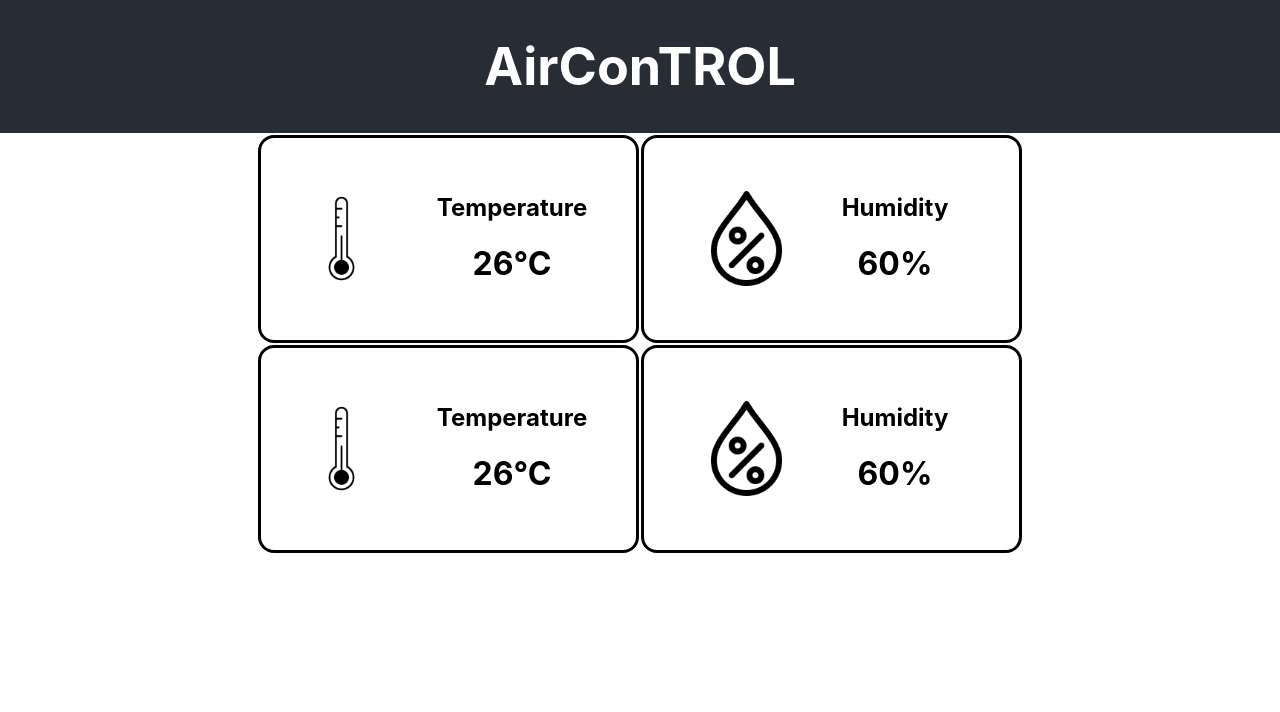
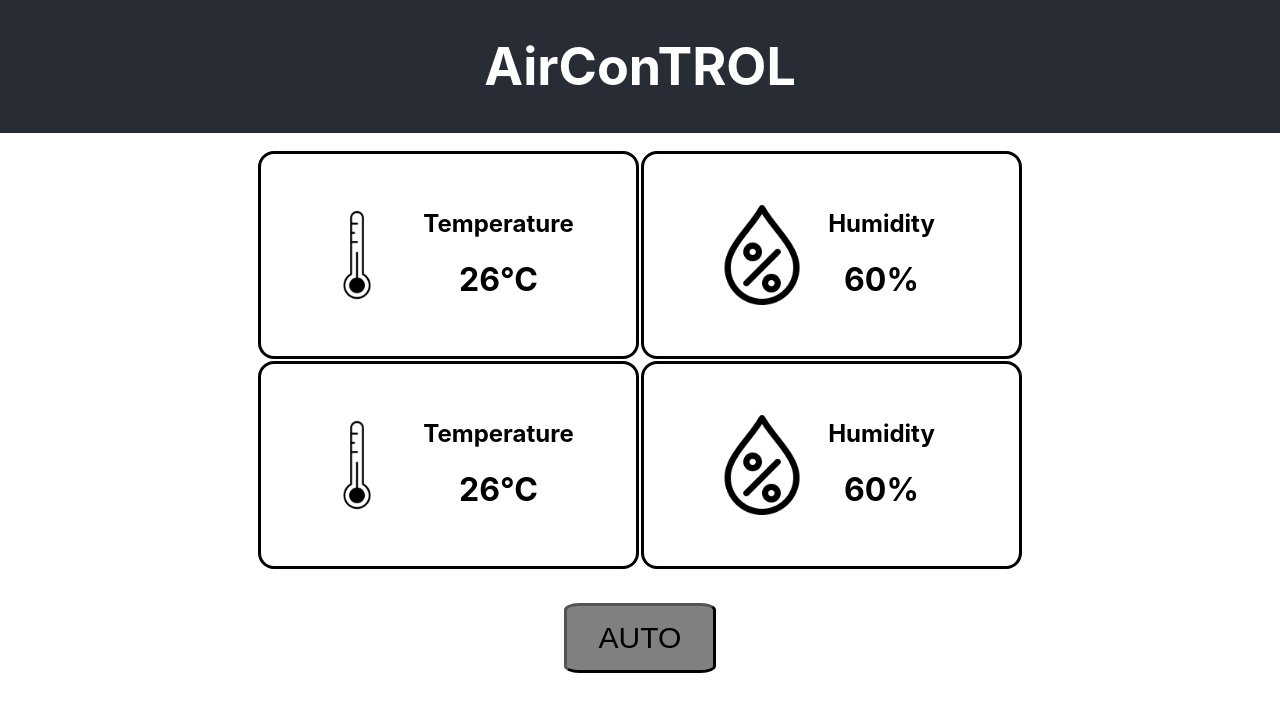
Before and after one commit to KawinM23/EmbeddedLabProjectWebsite, a React (Create React App) app: page / in a window 1280 px wide. Shown: the top 712 px of the page. Built offline with nearby package versions, Linux system fonts and the light colour scheme.

Commit message:
Add Auto Button

```diff
--- a/src/App.css
+++ b/src/App.css
@@ -14,8 +14,7 @@
 
 .Display-table {
   width: 60%;
-  margin-left: auto;
-  margin-right: auto;
+  margin: 1rem auto 2rem auto;
 }
 
 .Display-table-td {
@@ -23,6 +22,12 @@
 
   border-style: solid;
   border-radius: 1rem;
+  box-sizing: border-box;
+}
+
+.Display-line {
+  display: flex;
+  justify-content: center;
 }
 
 .Display-box {
@@ -33,21 +38,35 @@
   margin: auto;
 
   align-items: center;
-
-
+  min-width: fit-content;
 }
 
 .Display-text {
-  margin: auto 2rem auto 2rem;
+  margin: auto 1rem auto 1rem;
 }
 
 .Display-icon {
   display: block;
   max-width:230px;
-  max-height:95px;
+  max-height:100px;
   width: auto;
   height: auto;
+}
 
-  margin-left: 1rem;
-  margin-right: 1rem;
+.Auto-button{
+  font-size: 30px;
+
+  padding: 15px 32px;
+  border-radius: 10%;
+  border-width: 3px;
 }
+
+.Auto-button-off{
+  background-color: grey;
+  border-color: black;
+}
+
+.Auto-button-on{
+  background-color: #2fb8fca7;
+  border-color: #0071aaa7;
+}
--- a/src/App.tsx
+++ b/src/App.tsx
@@ -1,13 +1,28 @@
-import React from 'react';
+import React, { useState } from 'react';
 import './App.css';
 import DisplayData from './DisplayData';
+import ControlButtons from './ControlButtons';
+import { render } from '@testing-library/react';
+
 
 function App() {
+  var [autoOn, setAutoOn] = useState(false);
+
+  function autoOnClick() {
+    setAutoOn(!autoOn)
+  }
+
   return (
     <div className="App">
       <header className="App-header">
         <h1>AirConTROL</h1>
       </header>
+
+      {/* <div className="Display-line">
+        <DisplayData name="Temperature" value={26}></DisplayData>
+        <DisplayData name="Humidity" value={0.6}></DisplayData>
+      </div> */}
+
       <table className="Display-table">
         <tbody>
           <tr>
@@ -21,8 +36,13 @@ function App() {
         </tbody>
       </table>
 
+      <div>
+        <ControlButtons autoOn={autoOn} autoOnClick={autoOnClick}></ControlButtons>
+      </div>
     </div>
   );
 }
 
+
+
 export default App;
--- /dev/null
+++ b/src/ControlButtons.tsx
@@ -0,0 +1,18 @@
+import React from "react"
+
+function ControlButtons(props: any) {
+    var autoClass !: string;
+
+    if(props.autoOn){
+        autoClass = 'Auto-button Auto-button-on';
+    }else{
+        autoClass = 'Auto-button Auto-button-off';
+    }
+
+    return (
+        <button className={autoClass} onClick={props.autoOnClick}>AUTO</button>
+    )
+}
+
+
+export default ControlButtons;
```
